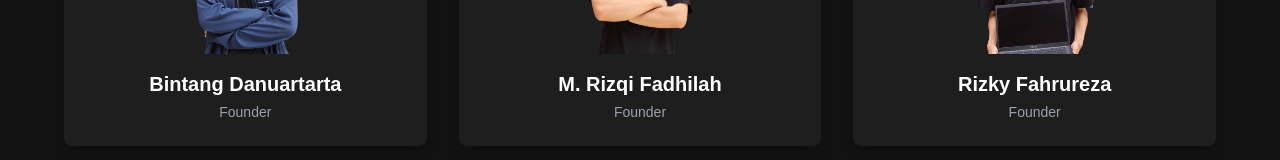
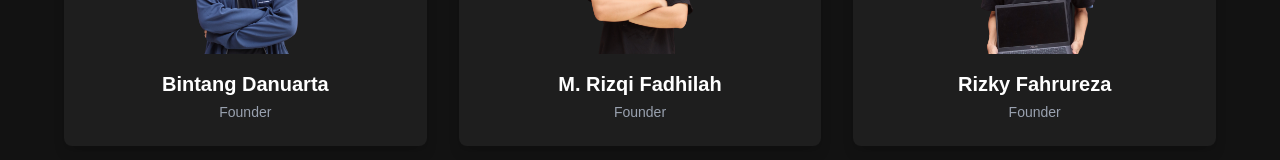
Before and after one commit to BintangDanuarta/culture-vibes-wear, a Next.js app: page / in a window 1280 px wide. Shown: the part 4021-4181 px from the top of the page. Built offline with nearby package versions, Linux system fonts and the light colour scheme.

Commit message:
Edit typo

```diff
--- a/app/page.js
+++ b/app/page.js
@@ -39,7 +39,7 @@ export default function Home() {
 
   // Data untuk anggota tim / boards (sesuai desain gambar image_2f55d6.png)
   const teamMembers = [
-    { name: 'Bintang Danuartarta', role: 'Founder', image: '/images/board/bintang.png' }, // Sesuaikan path gambar atau gunakan placeholder
+    { name: 'Bintang Danuarta', role: 'Founder', image: '/images/board/bintang.png' }, // Sesuaikan path gambar atau gunakan placeholder
     { name: 'M. Rizqi Fadhilah', role: 'Founder', image: '/images/board/qilah.png' },
     { name: 'Rizky Fahrureza', role: 'Founder', image: '/images/board/reza.png' },
     // Tambahkan anggota lain jika ada
```
